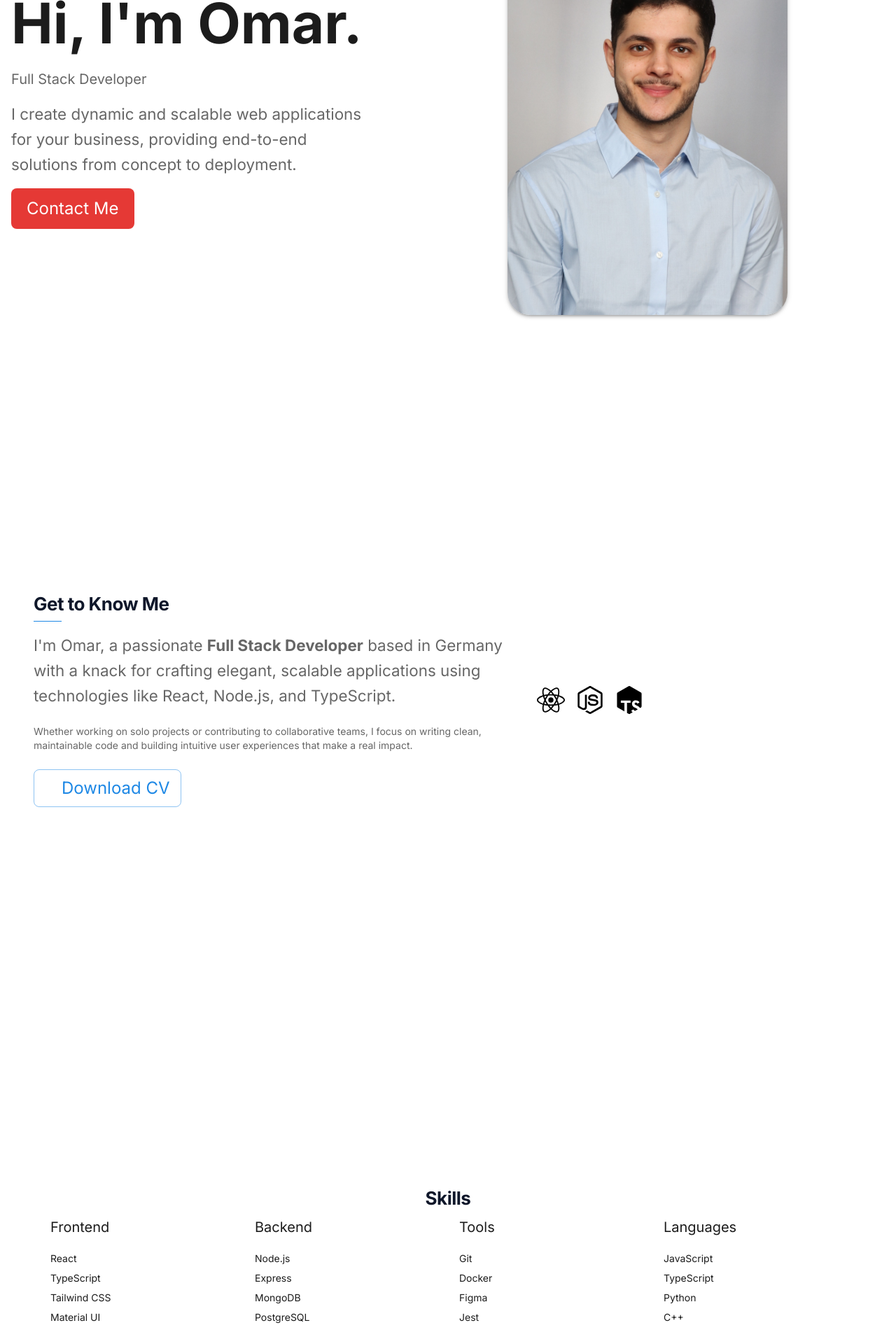
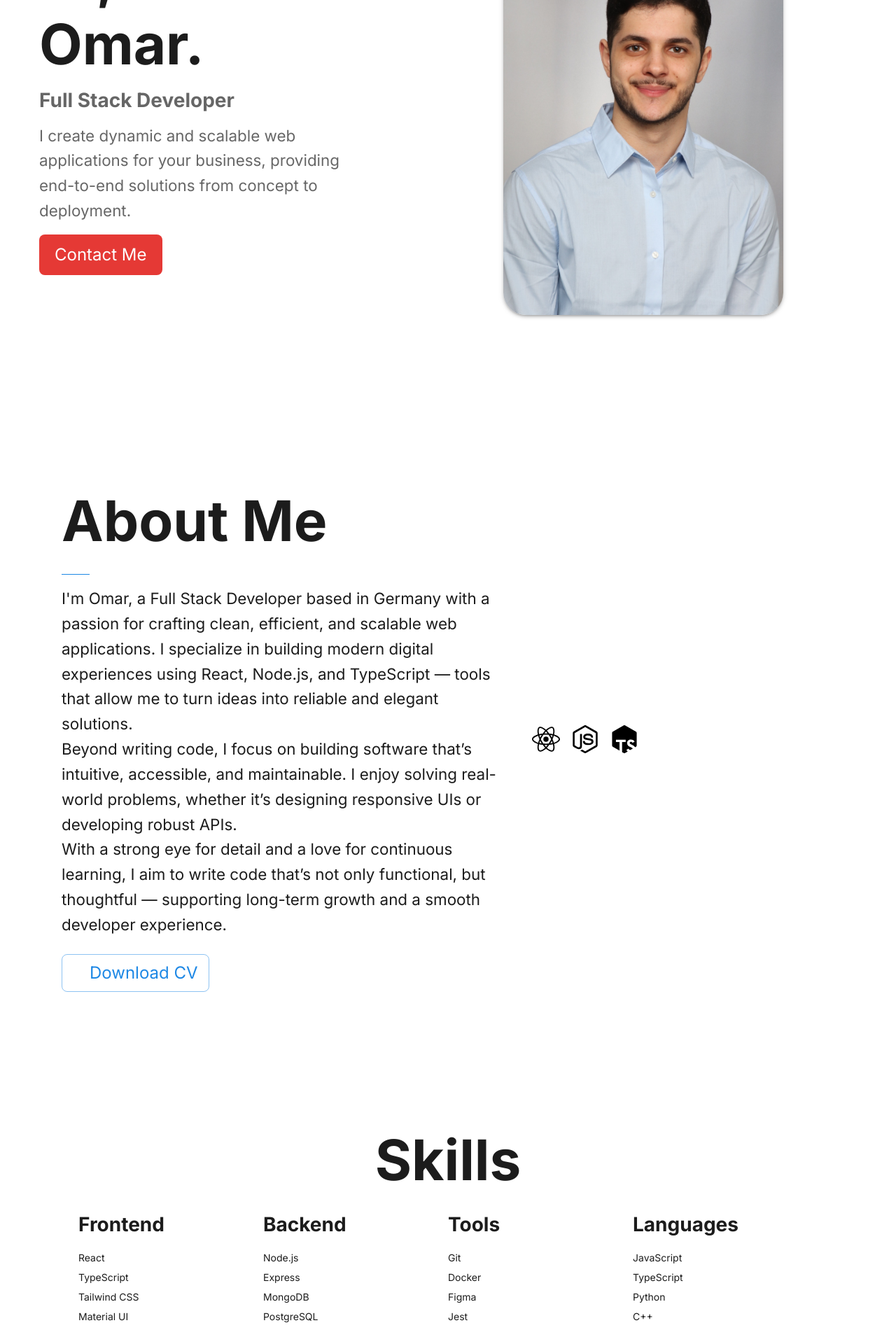
Before and after one commit to omgawroo98/portfolio_site, a React (Create React App) app: page / in a window 1280 px wide. Shown: the part 200-2120 px from the top of the page at 70% size. Built offline with nearby package versions, Linux system fonts and the light colour scheme; some icons are missing.

Commit message:
improve layout and fix translation TKT-003

```diff
--- a/src/App.tsx
+++ b/src/App.tsx
@@ -12,7 +12,7 @@ function App() {
     <>
       <Navbar />
       <main>
-        <SectionWrapper id="home"><Home /></SectionWrapper>
+        <SectionWrapper id="home" fullHeight><Home /></SectionWrapper>
         <SectionWrapper id="about"><About /></SectionWrapper>
         <SectionWrapper id="skills"><Skills /></SectionWrapper>
         <SectionWrapper id="services"><Services /></SectionWrapper>
--- a/src/components/About.tsx
+++ b/src/components/About.tsx
@@ -4,29 +4,24 @@ import DownloadIcon from '@mui/icons-material/Download';
 import ReactIcon from '../assets/logos/react.svg'
 import NodeIcon from '../assets/logos/nodedotjs.svg'
 import TypeScriptIcon from '../assets/logos/tsnode.svg'
+import { useTranslation } from 'react-i18next';
 
 const About = () => {
+  const { t } = useTranslation()
   return (
     <Grid container spacing={6} alignItems="center">
       {/* Left: Text */}
       <Grid item xs={12} md={7}>
         <Stack spacing={3}>
           <Box>
-              <Typography variant="h4" fontWeight="bold" gutterBottom>
-                Get to Know Me
+            <Typography variant="h1" fontWeight="bold" gutterBottom>
+              {t('about.heading')}
             </Typography>
             <Divider sx={{ width: 40, borderColor: 'primary.main', mb: 2 }} />
-              <Typography variant="body1" color="text.secondary">
-                I'm Omar, a passionate <strong>Full Stack Developer</strong> based in Germany with a knack for
-                crafting elegant, scalable applications using technologies like React, Node.js, and TypeScript.
-              </Typography>
+            <Typography>{t('about.paragraph1')}</Typography>
+            <Typography>{t('about.paragraph2')}</Typography>
+            <Typography>{t('about.paragraph3')}</Typography>
           </Box>
-
-            <Typography variant="body2" color="text.secondary">
-              Whether working on solo projects or contributing to collaborative teams, I focus on writing clean, maintainable code
-              and building intuitive user experiences that make a real impact.
-            </Typography>
-
           <Box>
             <Button
               variant="outlined"
--- a/src/components/Contact.tsx
+++ b/src/components/Contact.tsx
@@ -6,7 +6,7 @@ const Contact = () => {
 
   return (
       <Container maxWidth="sm">
-        <Typography variant="h4" gutterBottom align="center">
+        <Typography variant="h1" gutterBottom align="center">
           {t('contact.title')}
         </Typography>
 
--- a/src/components/Home.tsx
+++ b/src/components/Home.tsx
@@ -23,7 +23,7 @@ const Home = () => {
                         <Typography variant="h1" fontWeight="bold">
                             {t('home.title')}
                         </Typography>
-                        <Typography variant="h6" color="text.secondary">
+                        <Typography variant="h3" color="text.secondary">
                             {t('home.subtitle')}
                         </Typography>
                         <Typography variant="body1" color="text.secondary">
@@ -38,13 +38,13 @@ const Home = () => {
                             {t('home.cta')}
                         </Button>
                         <Stack direction="row" spacing={2} sx={{ mt: 2 }}>
-                            <IconButton color="error" href="https://github.com/your-github" target="_blank">
+                            <IconButton color="error" href="https://github.com/omgawroo98" target="_blank">
                                 <GitHubIcon sx={{ fontSize: '2rem' }} />
                             </IconButton>
-                            <IconButton color="error" href="https://linkedin.com/in/your-linkedin" target="_blank">
+                            <IconButton color="error" href="https://www.linkedin.com/in/omar-elbakri-345171349/" target="_blank">
                                 <LinkedInIcon sx={{ fontSize: '2rem' }} />
                             </IconButton>
-                            <IconButton color="error" href="https://youtube.com/your-channel" target="_blank">
+                            <IconButton color="error" href="https://www.youtube.com/@OmarElbakri2" target="_blank">
                                 <YouTubeIcon sx={{ fontSize: '2rem' }} />
                             </IconButton>
                         </Stack>
--- a/src/components/Portfolio.tsx
+++ b/src/components/Portfolio.tsx
@@ -9,7 +9,7 @@ const Portfolio = () => {
 
   return (
       <Container maxWidth="lg">
-        <Typography variant="h4" gutterBottom>
+        <Typography variant="h1" gutterBottom>
           {t('portfolio.title')}
         </Typography>
         <Grid container spacing={4}>
--- a/src/components/Services.tsx
+++ b/src/components/Services.tsx
@@ -9,7 +9,7 @@ const Services = () => {
 
   return (
       <Container maxWidth="lg">
-        <Typography variant="h4" align="center" gutterBottom fontWeight="bold">
+        <Typography variant="h1" align="center" gutterBottom fontWeight="bold">
           {t('services.title')}
         </Typography>
 
--- a/src/components/Skills.tsx
+++ b/src/components/Skills.tsx
@@ -21,14 +21,14 @@ const Skills = () => {
 
     return (
             <Container maxWidth="lg">
-                <Typography variant="h4" align="center" gutterBottom fontWeight="bold">
+                <Typography variant="h1" align="center" gutterBottom fontWeight="bold">
                     {t('skills.title')}
                 </Typography>
 
-                <Grid container spacing={4} justifyContent="center">
+                <Grid container justifyContent="space-around">
                     {Object.entries(skillData).map(([category, skills]) => (
                         <Grid item key={category} xs={12} sm={6} md={3}>
-                            <Typography variant="h6" gutterBottom>
+                            <Typography variant="h3" gutterBottom>
                                 {t(`skills.${category}`)}
                             </Typography>
                             <List dense>
--- a/src/layout/SectionWrapper.tsx
+++ b/src/layout/SectionWrapper.tsx
@@ -1,19 +1,28 @@
 import { Box, useTheme } from '@mui/material';
 
-const SectionWrapper = ({ children, id }: { children: React.ReactNode, id: string }) => {
+const SectionWrapper = ({
+  children,
+  id,
+  fullHeight = false,
+}: {
+  children: React.ReactNode;
+  id: string;
+  fullHeight?: boolean;
+}) => {
   const theme = useTheme();
+
   return (
     <Box
       id={id}
       component="section"
       sx={{
-        minHeight: '100vh',
+        minHeight: fullHeight ? '100vh' : 'auto',
         px: { xs: 2, sm: 4, md: 6 },
         py: { xs: theme.spacing(8), md: theme.spacing(12) },
         display: 'flex',
         flexDirection: 'column',
         justifyContent: 'center',
-        maxWidth: '95rem',
+        maxWidth: '75rem',
         mx: 'auto',
         scrollMarginTop: theme.spacing(10),
       }}
--- a/src/locales/de.json
+++ b/src/locales/de.json
@@ -14,8 +14,11 @@
         "contact": "Kontaktieren Sie mich"
     },
     "about": {
-        "title": "Über mich",
-        "description": "Ich bin ein leidenschaftlicher Full Stack Entwickler, der sich auf die Erstellung leistungsstarker und benutzerfreundlicher Webanwendungen konzentriert."
+        "heading": "Lerne mich kennen",
+        "paragraph1": "Ich bin Omar, ein Full Stack Developer mit Sitz in Deutschland und einer Leidenschaft für die Entwicklung sauberer, effizienter und skalierbarer Webanwendungen. Ich spezialisiere mich auf moderne digitale Erlebnisse mit React, Node.js und TypeScript – Tools, mit denen ich Ideen in zuverlässige und elegante Lösungen umsetzen kann.",
+        "paragraph2": "Neben dem Programmieren konzentriere ich mich darauf, Software zu entwickeln, die intuitiv, zugänglich und gut wartbar ist. Ich löse gerne reale Probleme – sei es beim Entwerfen reaktionsfähiger Benutzeroberflächen oder beim Erstellen robuster APIs.",
+        "paragraph3": "Mit einem Auge fürs Detail und der Freude am ständigen Lernen möchte ich Code schreiben, der nicht nur funktioniert, sondern durchdacht ist – und so langfristiges Wachstum und ein angenehmes Entwicklererlebnis unterstützt.",
+        "cta": "Lebenslauf herunterladen"
     },
     "skills": {
         "title": "Fähigkeiten",
--- a/src/locales/en.json
+++ b/src/locales/en.json
@@ -14,8 +14,11 @@
     "contact": "Contact Me"
   },
   "about": {
-    "title": "About Me",
-    "description": "I'm a passionate full stack developer focused on crafting clean, user-friendly, and performant web applications."
+    "heading": "About Me",
+    "paragraph1": "I'm Omar, a Full Stack Developer based in Germany with a passion for crafting clean, efficient, and scalable web applications. I specialize in building modern digital experiences using React, Node.js, and TypeScript — tools that allow me to turn ideas into reliable and elegant solutions.",
+    "paragraph2": "Beyond writing code, I focus on building software that’s intuitive, accessible, and maintainable. I enjoy solving real-world problems, whether it’s designing responsive UIs or developing robust APIs.",
+    "paragraph3": "With a strong eye for detail and a love for continuous learning, I aim to write code that’s not only functional, but thoughtful — supporting long-term growth and a smooth developer experience.",
+    "cta": "Download CV"
   },
   "skills": {
     "title": "Skills",
--- a/src/locales/it.json
+++ b/src/locales/it.json
@@ -14,8 +14,11 @@
         "contact": "Contattami"
     },
     "about": {
-        "title": "Chi sono",
-        "description": "Sono uno sviluppatore full stack appassionato, focalizzato sulla creazione di applicazioni web performanti e intuitive."
+        "heading": "Conosciamoci meglio",
+        "paragraph1": "Sono Omar, uno sviluppatore Full Stack con sede in Germania, appassionato di creare applicazioni web pulite, efficienti e scalabili. Mi specializzo nella creazione di esperienze digitali moderne utilizzando React, Node.js e TypeScript — strumenti che mi permettono di trasformare idee in soluzioni affidabili ed eleganti.",
+        "paragraph2": "Oltre a scrivere codice, mi concentro sullo sviluppo di software intuitivo, accessibile e facilmente manutenibile. Mi piace risolvere problemi reali, progettando interfacce reattive o sviluppando API robuste.",
+        "paragraph3": "Con grande attenzione ai dettagli e una passione per l'apprendimento continuo, cerco di scrivere codice che sia non solo funzionale, ma anche ben pensato — a supporto di una crescita sostenibile e di una migliore esperienza per gli sviluppatori.",
+        "cta": "Scarica il CV"
     },
     "skills": {
         "title": "Competenze",
```
Also changed, not shown: src/locales/fr.json (+5 -2 lines). Lines whose indentation alone changed are shown as unchanged.
